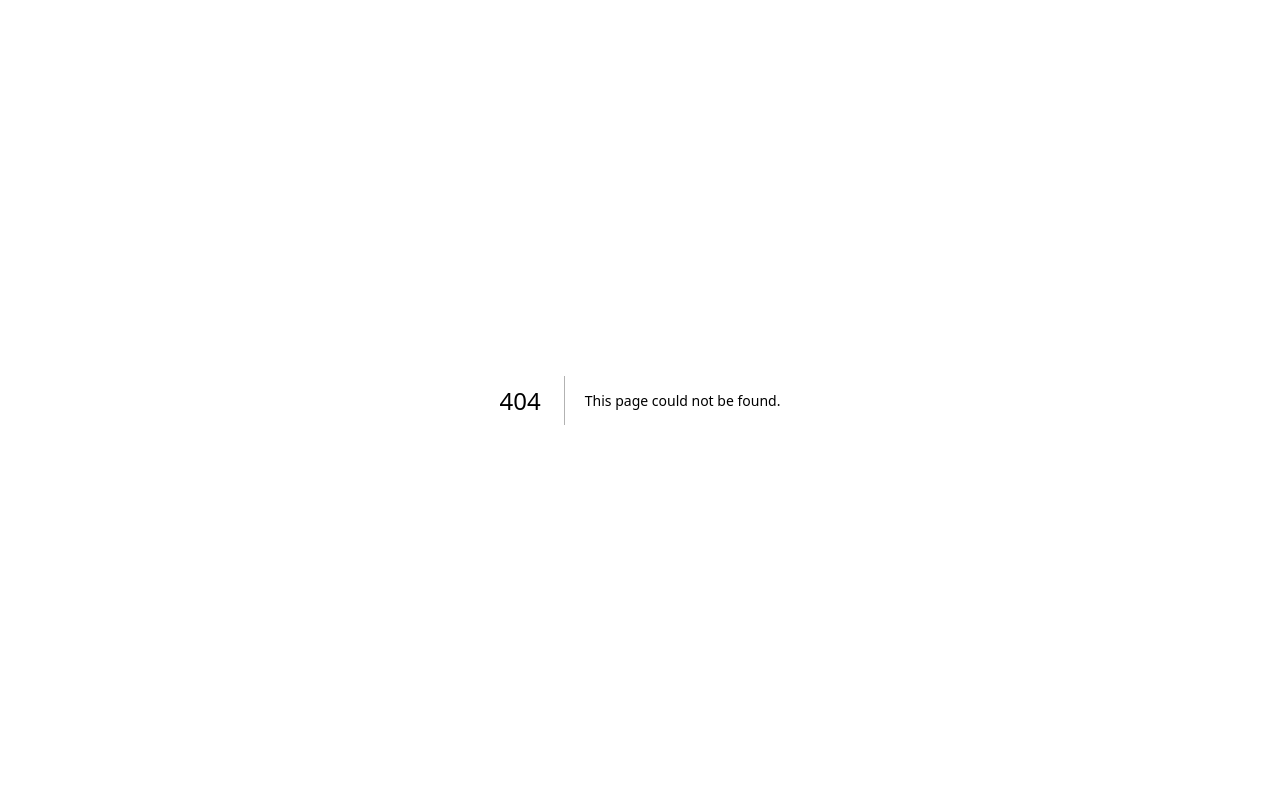
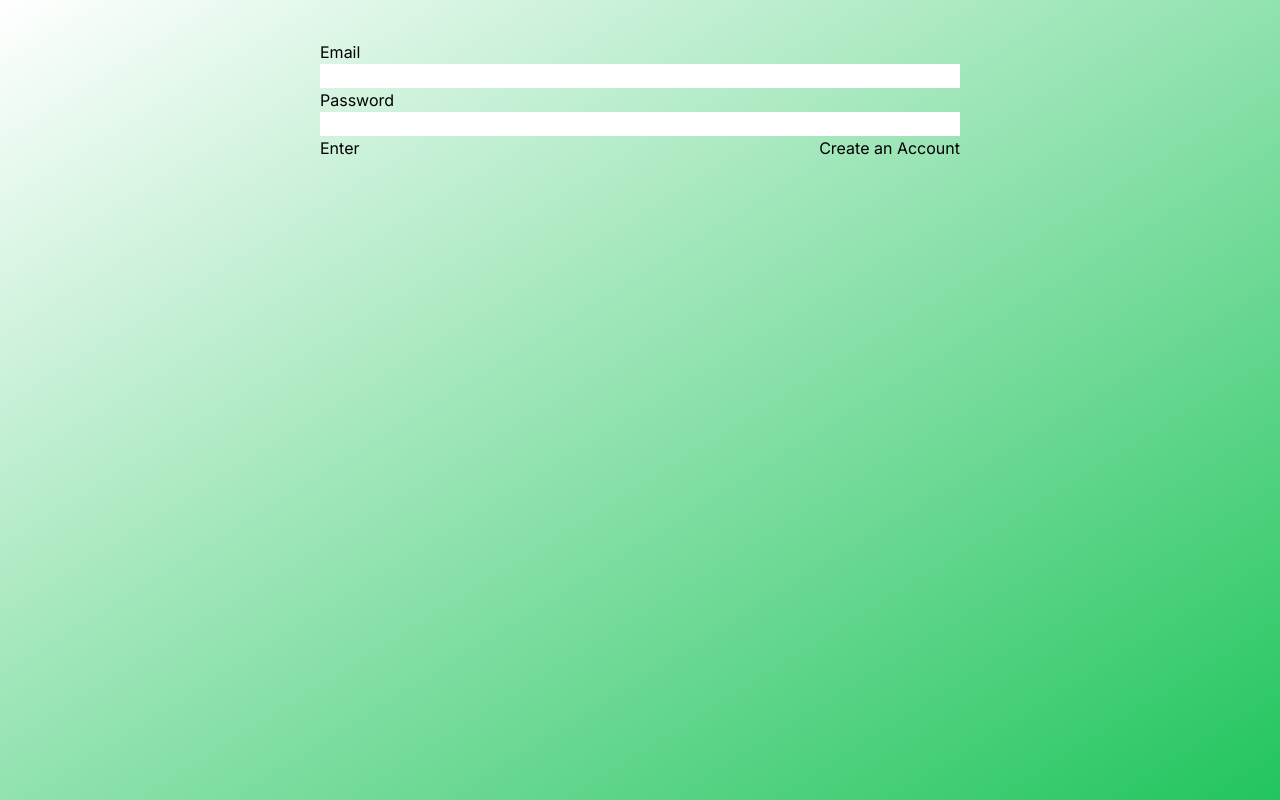
Before and after one commit to alvinwchou/price_match, a Next.js app: page /signIn in a window 1280 px wide. Before the commit this address had no page. Built offline with nearby package versions, Linux system fonts and the light colour scheme.

Commit message:
feat: :sparkles: added user auth

```diff
--- a/src/app/dashboard/page.tsx
+++ b/src/app/dashboard/page.tsx
@@ -1,13 +1,15 @@
 "use client";
 
 import { getDatabase, onValue, ref } from "firebase/database";
-import firebase from "../../firebase";
+import firebase, { auth } from "../../firebase";
 import { useEffect, useState } from "react";
 import Link from "next/link";
 import GroceryItem from "@/components/GroceryItem";
 import OnSaleList from "@/components/OnSaleList";
+import { onAuthStateChanged } from "firebase/auth";
+import { useRouter } from "next/navigation";
 
-interface GroceryItem  {
+interface GroceryItem {
   key: string
   groceryItem: {
     itemName: string
@@ -18,7 +20,12 @@ interface GroceryItem  {
 export default function Dashboard() {
   const [groceryList, setGroceryList] = useState<GroceryItem[]>([]);
 
+  const router = useRouter()
+
   useEffect(() => {
+    // check if the user is logged in already
+    onAuthStateChanged(auth, (currentUser) => {
+      if (currentUser) {
         // create a variable to hold our db details
         const database = getDatabase(firebase);
 
@@ -40,7 +47,11 @@ export default function Dashboard() {
 
           setGroceryList(newState);
         });
-  }, []);
+      } else {
+        router.push("/signIn")
+      }
+    })
+  }, [])
 
   return (
     <>
--- /dev/null
+++ b/src/app/signIn/page.tsx
@@ -0,0 +1,68 @@
+"use client"
+
+import { auth } from "@/firebase";
+import { signInWithEmailAndPassword } from "firebase/auth";
+import { useRouter } from "next/navigation";
+import { useState } from "react"
+
+interface SignInForm {
+    email: string;
+    passOne: string;
+}
+
+
+export default function SignUp() {
+    const [signInForm, setSignInForm] = useState<SignInForm>({
+        email: "",
+        passOne: ""
+    })
+
+    const router = useRouter()
+
+    const handleChange = (e: React.ChangeEvent<HTMLInputElement>) => {
+        const { name, value } = e.target
+
+        setSignInForm((prevState: SignInForm) => ({
+            ...prevState,
+            [name]: value
+        }));
+    }
+
+    const handleSubmit = (e: React.FormEvent<HTMLFormElement>) => {
+        e.preventDefault()
+
+        const { email, passOne } = signInForm
+
+
+        signInWithEmailAndPassword(auth, email, passOne)
+            .then(() => {
+                router.push("/dashboard")
+            })
+            .catch((e) => {
+                console.error(e)
+            })
+    }
+
+    const handleClick = () => {
+        router.push("/signUp")
+    }
+
+    return (
+        <>
+            <form onSubmit={handleSubmit} className="flex flex-col my-10 w-1/2 mx-auto">
+                <div className="flex flex-col">
+                    <label htmlFor="email">Email</label>
+                    <input type="email" name="email" id="email" onChange={handleChange} value={signInForm.email} />
+                </div>
+                <div className="flex flex-col">
+                    <label htmlFor="passOne">Password</label>
+                    <input type="password" name="passOne" id="passOne" onChange={handleChange} value={signInForm.passOne} />
+                </div>
+                <div className="flex justify-between">
+                    <button>Enter</button>
+                    <button onClick={handleClick}>Create an Account</button>
+                </div>
+            </form>
+        </>
+    )
+}
--- /dev/null
+++ b/src/app/signUp/page.tsx
@@ -0,0 +1,73 @@
+"use client"
+
+import { auth } from "@/firebase";
+import { createUserWithEmailAndPassword } from "firebase/auth";
+import { useRouter } from "next/navigation";
+import { useState } from "react"
+
+interface SignUpForm {
+    email: string;
+    passOne: string;
+    passTwo: string;
+}
+
+
+export default function SignUp() {
+    const [signUpForm, setSignUpForm] = useState<SignUpForm>({
+        email: "",
+        passOne: "",
+        passTwo: ""
+    })
+
+    const router = useRouter()
+
+    const handleChange = (e: React.ChangeEvent<HTMLInputElement>) => {
+        const { name, value } = e.target
+
+        setSignUpForm((prevState: SignUpForm) => ({
+            ...prevState,
+            [name]: value
+        }));
+    }
+
+    const handleSubmit = (e: React.FormEvent<HTMLFormElement>) => {
+        e.preventDefault()
+
+        const { email, passOne } = signUpForm
+
+        createUserWithEmailAndPassword(auth, email, passOne)
+            .then(() => {
+                router.push("/dashboard")
+            })
+            .catch((e) => {
+                console.error(e)
+            })
+    }
+
+    const handleClick = () => {
+        router.push("/signIn")
+    }
+
+    return (
+        <>
+            <form onSubmit={handleSubmit} className="flex flex-col my-10 w-1/2 mx-auto">
+                <div className="flex flex-col">
+                    <label htmlFor="email">Email</label>
+                    <input type="email" name="email" id="email" onChange={handleChange} value={signUpForm.email} />
+                </div>
+                <div className="flex flex-col">
+                    <label htmlFor="passOne">Password</label>
+                    <input type="password" name="passOne" id="passOne" onChange={handleChange} value={signUpForm.passOne} />
+                </div>
+                <div className="flex flex-col">
+                    <label htmlFor="passTwo"> Confirm Password</label>
+                    <input type="password" name="passTwo" id="passTwo" onChange={handleChange} value={signUpForm.passTwo} />
+                </div>
+                <div className="flex justify-between">
+                    <button>Register</button>
+                    <button onClick={handleClick}>Back</button>
+                </div>
+            </form>
+        </>
+    )
+}
--- /dev/null
+++ b/src/app/userSettings/page.tsx
@@ -0,0 +1,38 @@
+"use client"
+
+import firebase, { auth } from "@/firebase"
+import { signOut } from "firebase/auth"
+import { getDatabase, ref } from "firebase/database"
+import { useState } from "react"
+
+export default function UserSettings() {
+    const [postalCode, setPostalCode] = useState('')
+
+    const handleChange = (e: React.ChangeEvent<HTMLInputElement>) => {
+        setPostalCode(e.target.value)
+    }
+
+    const handleSubmit = (e: React.FormEvent<HTMLFormElement>) => {
+        e.preventDefault()
+
+        // create a reference to our db
+        const database = getDatabase(firebase)
+        const dbRef = ref(database)
+    }
+
+    const handleSignOutClick = () => {
+        signOut(auth)
+    }
+
+    return (
+        <>
+            <form action="">
+                <label htmlFor="postalCode">Enter your postal code to find weekly ads near you</label>
+                <input type="text" id="postalCode" placeholder="A1A1A1" onChange={handleChange} value={postalCode} />
+                <button>Update</button>
+            </form>
+            <button onClick={handleSignOutClick}>Sign Out</button>
+
+        </>
+    )
+}
--- a/src/firebase.js
+++ b/src/firebase.js
@@ -1,5 +1,6 @@
 // Import the functions you need from the SDKs you need
 import { initializeApp } from "firebase/app";
+import { getAuth } from "firebase/auth"
 // TODO: Add SDKs for Firebase products that you want to use
 // https://firebase.google.com/docs/web/setup#available-libraries
 
@@ -16,4 +17,6 @@ const firebaseConfig = {
 // Initialize Firebase
 const firebase = initializeApp(firebaseConfig);
 
+export const auth = getAuth();
+
 export default firebase
```
Also changed, not shown: src/app/addGroceryItem/page.tsx (+3 -4 lines). Lines whose indentation alone changed are shown as unchanged.
